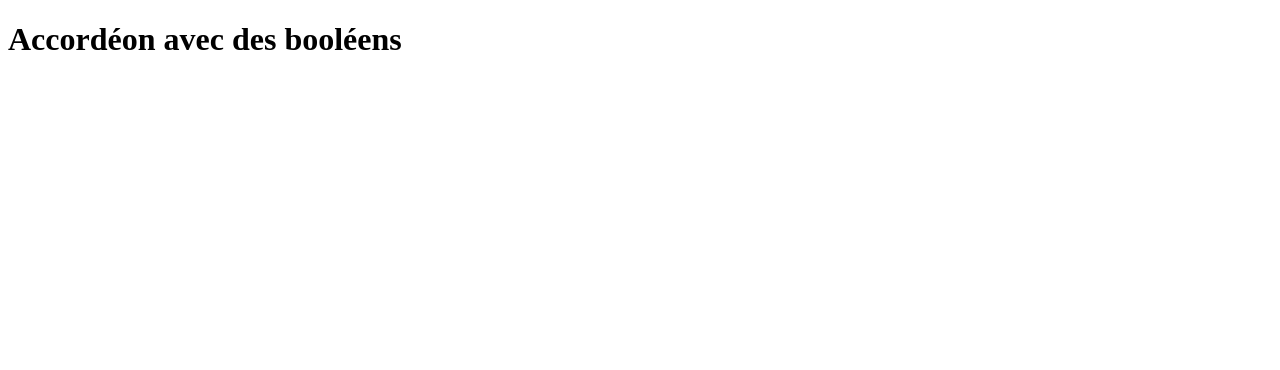
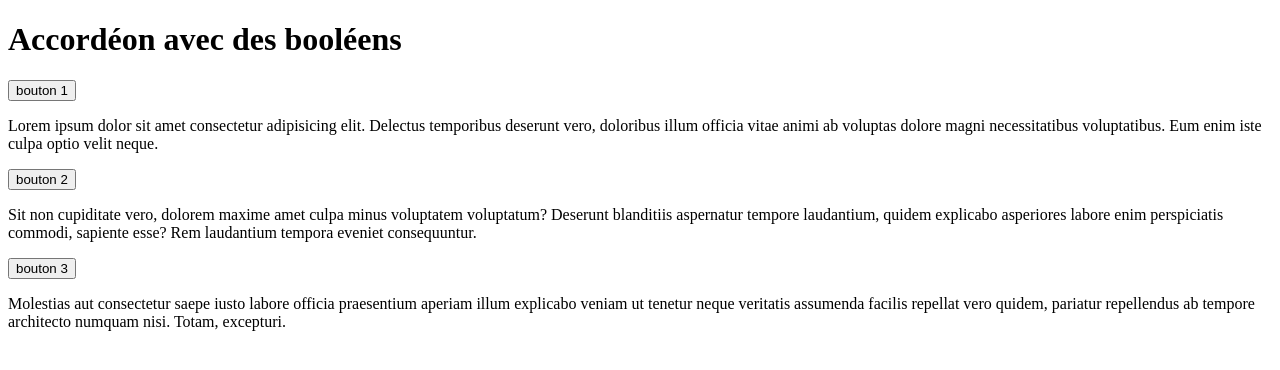
Before and after one commit to MMI-SAE-105/2022-r113-tp3-accordeons-chrosetta, a website: page 01-accordeon-booleen.html in a window 1280 px wide. Drawn offline with Linux system fonts and the light colour scheme.

Commit message:
update 1

```diff
--- a/01-accordeon-booleen.html
+++ b/01-accordeon-booleen.html
@@ -8,5 +8,19 @@
   </head>
   <body>
     <h1>Accordéon avec des booléens</h1>
+<div class="accordeon">
+  <section x-data="{isOpen : true}">
+    <button>bouton 1</button>
+    <p>Lorem ipsum dolor sit amet consectetur adipisicing elit. Delectus temporibus deserunt vero, doloribus illum officia vitae animi ab voluptas dolore magni necessitatibus voluptatibus. Eum enim iste culpa optio velit neque.</p>
+  </section>
+  <section x-data="{isOpen : true}">
+    <button>bouton 2</button>
+    <p>Sit non cupiditate vero, dolorem maxime amet culpa minus voluptatem voluptatum? Deserunt blanditiis aspernatur tempore laudantium, quidem explicabo asperiores labore enim perspiciatis commodi, sapiente esse? Rem laudantium tempora eveniet consequuntur.</p>
+  </section>
+  <section x-data="{isOpen : true}">
+    <button>bouton 3</button>
+    <p>Molestias aut consectetur saepe iusto labore officia praesentium aperiam illum explicabo veniam ut tenetur neque veritatis assumenda facilis repellat vero quidem, pariatur repellendus ab tempore architecto numquam nisi. Totam, excepturi.</p>
+  </section>
+</div>
   </body>
 </html>
```
